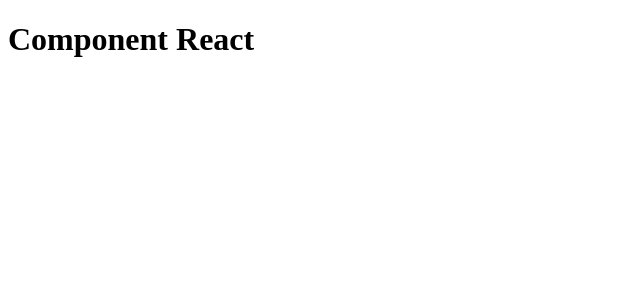
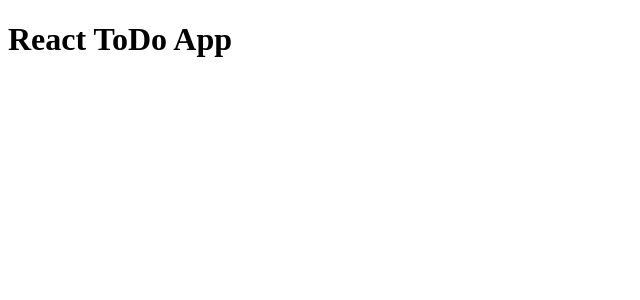
Before and after one commit to coatceatl/todo-react-webpack, a React app: page / in a window 1280 px wide. Shown: the top 300 px of the page, without its empty margins (0-640 px from the left). Built offline with nearby package versions, Linux system fonts and the light colour scheme.

Commit message:
changed component App

```diff
--- a/src/components/App.jsx
+++ b/src/components/App.jsx
@@ -1,7 +1,14 @@
-import React from 'react';
+import React, { Component } from 'react';
 
-const App = () => {
-  return <h1>Component React</h1>
+class App extends Component {
+
+  render() {
+    return (
+      <div className="App">
+        <h1>React ToDo App</h1>
+      </div>
+    );
+  }
 }
 
 export default App
```
Also changed, not shown: 1 other file (tests, documents, lock files or other folders).
